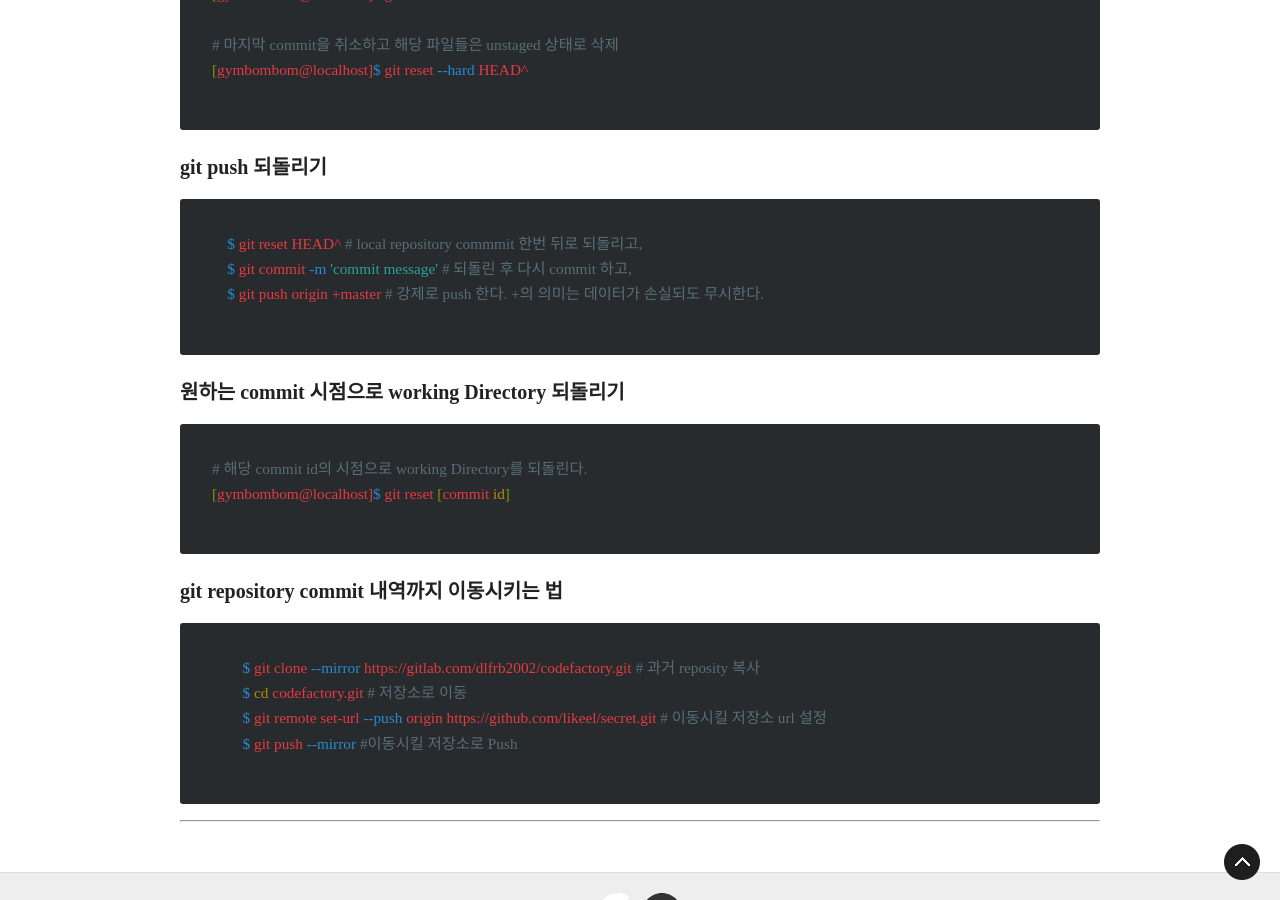
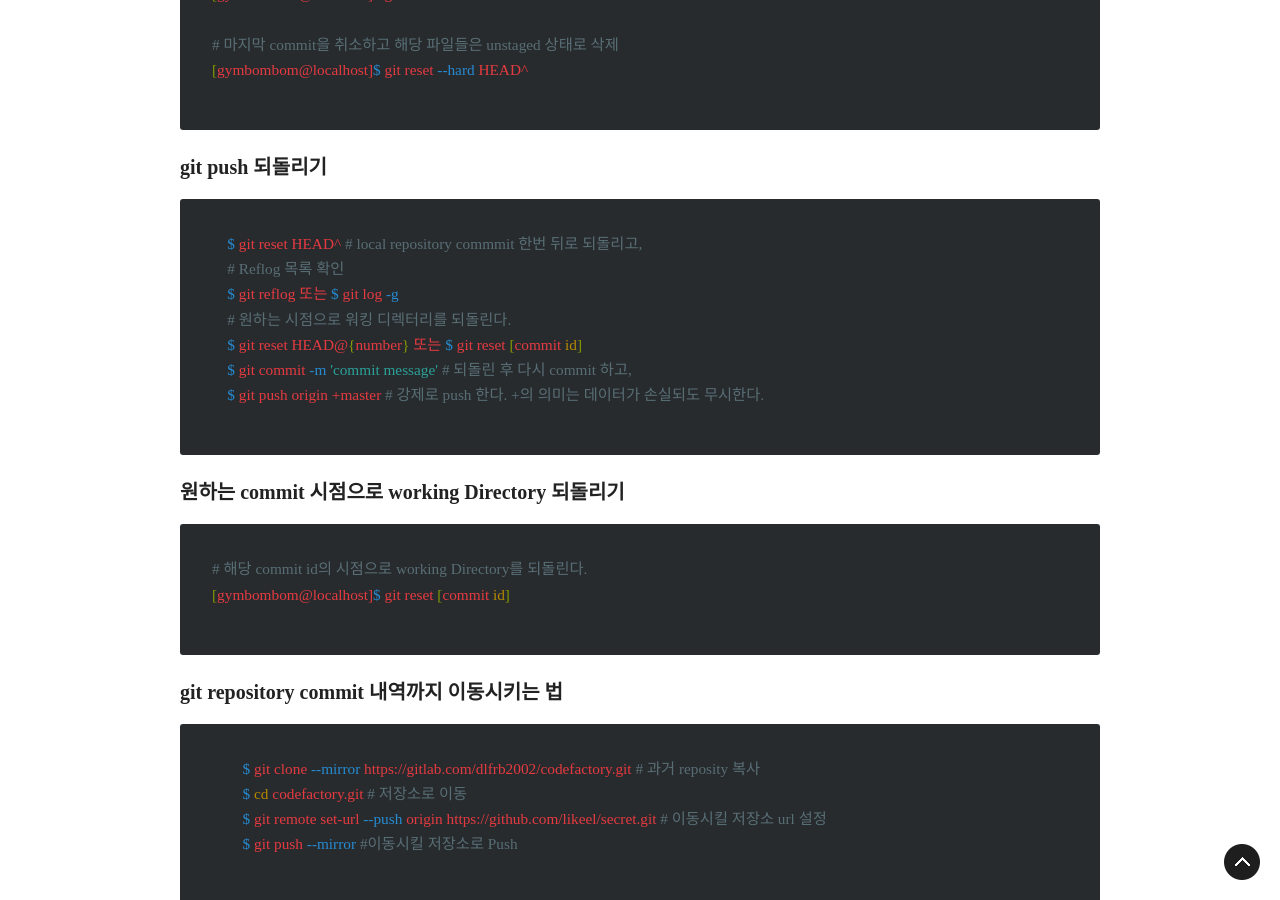
Before and after one commit to jaeheon209/gymbombom.github.io, a Jekyll site: the page built from _posts/2019-12-16-1-git-simple.md, in a window 1280 px wide and 900 px high, scrolled down 3835 px. Built offline with Jekyll 4.4.1, drawn with Linux system fonts in a browser that asks for light colours; nearby versions of some CDN libraries; some web fonts are replaced; comment, search, counter and statistics services are not loaded.

Commit message:
Update 2019-12-16-1-git-simple.md
git push 되돌릴때  원하는 commit Id로
되돌리는 방법 추가

````diff
--- a/_posts/2019-12-16-1-git-simple.md
+++ b/_posts/2019-12-16-1-git-simple.md
@@ -107,6 +107,10 @@ tags :
 ### git push 되돌리기
 ```shell
     $ git reset HEAD^ # local repository commmit 한번 뒤로 되돌리고,
+    # Reflog 목록 확인
+    $ git reflog 또는 $ git log -g
+    # 원하는 시점으로 워킹 디렉터리를 되돌린다.
+    $ git reset HEAD@{number} 또는 $ git reset [commit id]
     $ git commit -m 'commit message' # 되돌린 후 다시 commit 하고,
     $ git push origin +master # 강제로 push 한다. +의 의미는 데이터가 손실되도 무시한다.
 ```
````
